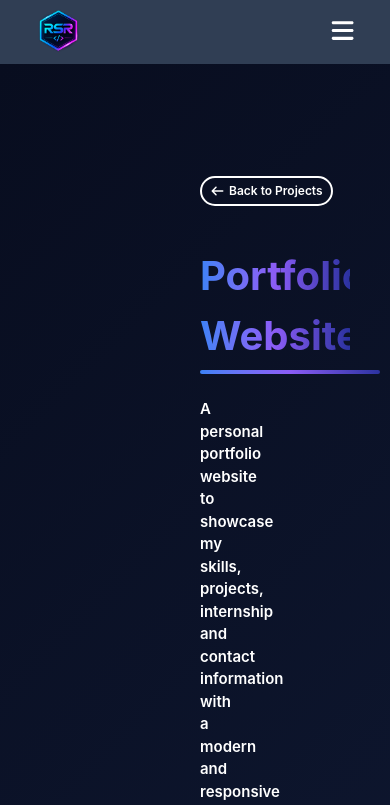
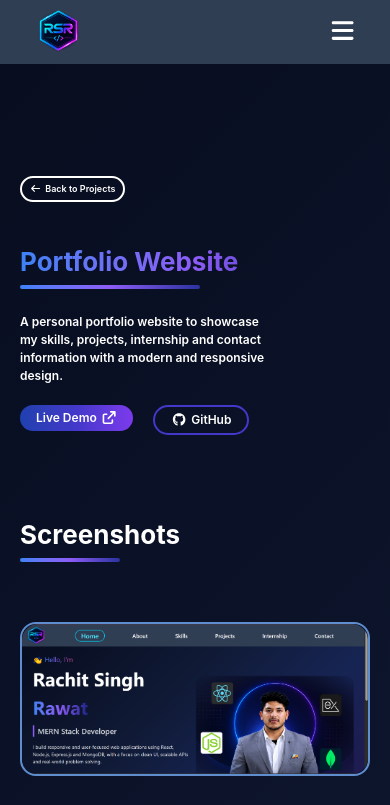
Before and after one commit to RachitRawat720/portfolio-website, a React (Vite) app: page /projects/portfolio-website in a window 390 px wide. Shown: the top 805 px of the page. Built offline with nearby package versions, Linux system fonts and the light colour scheme.

Commit message:
adding responsivity to details of the project page

```diff
--- a/src/components/projects/Portfolio_Website.jsx
+++ b/src/components/projects/Portfolio_Website.jsx
@@ -15,35 +15,35 @@ import MoveToTop from '../MoveToTop'
 
 const Portfolio_Website = () => {
     return (
-        <div className='px-10 overflow-hidden py-8 gap-5 bg-[linear-gradient(135deg,#080D1F_0%,#101A35_35%,#172554_65%,#24164F_100%)] pb-10'>
+        <div className='px-5 sm:px-10 overflow-hidden py-8 gap-5 bg-[linear-gradient(135deg,#080D1F_0%,#101A35_35%,#172554_65%,#24164F_100%)] pb-10'>
 
             <motion.div initial={{opacity: 0, x: -500, y: -100, scale: 0.3}} whileInView={{opacity: 1, x: 0, y: 0, scale: 1}} transition={{duration: 2}} viewport={{once: true}}
-            className='flex flex-col ml-40 pt-20 pb-40'>
-                <Link to = '/projects' className='w-fit border-2 border-white text-white hover:text-black hover:bg-white transition-colors duration-200 rounded-4xl flex gap-1 px-2 py-1 justify-center items-center text-[12px] hover:cursor-pointer font-semibold'><FontAwesomeIcon icon={faArrowLeft} />Back to Projects</Link>
+            className='flex flex-col sm:ml-20 md:ml-30 lg:ml-40 pt-20 pb-20 sm:pb-40 '>
+                <Link to = '/projects' className='w-fit border-2 border-white text-white hover:text-black hover:bg-white transition-colors duration-200 rounded-4xl flex gap-1 px-2 py-1 justify-center items-center text-[9px] md:text-[10px] lg:text-[11px] xl:text-[12px] hover:cursor-pointer font-semibold'><FontAwesomeIcon icon={faArrowLeft} />Back to Projects</Link>
 
-                <h2 className='mt-10 text-[40px] font-bold bg-linear-to-r from-[#3B82F6] via-[#8B5CF6] to-[#3239b9d2] bg-clip-text text-transparent'>Portfolio Website</h2>
+                <h2 className='mt-10 text-[26px] sm:text-[28px] md:text-[32px] lg:text-[36px] xl:text-[40px] font-bold bg-linear-to-r from-[#3B82F6] via-[#8B5CF6] to-[#3239b9d2] bg-clip-text text-transparent'>Portfolio Website</h2>
 
                 <div className='mt-1 h-1 w-45 rounded-full bg-linear-to-r from-[#3B82F6] via-[#8B5CF6] to-[#3239b9d2]'></div>
 
-                <p className='text-[15px] text-white mt-6 font-semibold pr-170'>
+                <p className='text-[12px] sm:text-[13px] lg:text-[14px] xl:text-[15px] text-white mt-6 font-semibold w-[70%] xs:w-[55%] sm:w-[50%] md:w-[45%] lg:w-[40%] xl:w-[35%]'>
                     A personal portfolio website to showcase my skills, projects, internship and contact information with a modern and responsive design.
                 </p>
 
                 <div className='flex mt-5 gap-5'>
-                    <a href='https://custom-notes-saver.vercel.app/' target='_blank' rel='noopener noreferrer'><button className='bg-linear-to-r from-[#1E40AF] via-[#4338CA] to-[#7C3AED] text-white rounded-4xl flex gap-1 px-4 py-2 justify-center items-center text-[16px] hover:cursor-pointer font-semibold'>Live Demo<FontAwesomeIcon icon={faArrowUpRightFromSquare} /></button></a>
+                    <a href='https://custom-notes-saver.vercel.app/' target='_blank' rel='noopener noreferrer'><button className='bg-linear-to-r from-[#1E40AF] via-[#4338CA] to-[#7C3AED] text-white rounded-4xl flex gap-1 px-4 py-1 md:py-2 justify-center items-center text-[12px] sm:text-[13px] md:text-[14px] lg:text-[15px] xl:text-[16px] hover:cursor-pointer font-semibold'>Live Demo<FontAwesomeIcon icon={faArrowUpRightFromSquare} className='text-[13px] sm:text-[14px] md:text-[16px] lg:text-[18px] xl:text-[20px]'/></button></a>
 
-                    <a href='https://github.com/RachitRawat720/portfolio-website' target='_blank' rel='noopener noreferrer'><button className='border-2 border-[#4338CA] text-white rounded-4xl flex gap-1 px-4 py-2 justify-center items-center text-[16px] hover:cursor-pointer font-semibold hover:bg-linear-to-r from-[#1E40AF] via-[#4338CA] to-[#7C3AED]'><FontAwesomeIcon icon={faGithub} className='text-[20px]'/>GitHub</button></a>
+                    <a href='https://github.com/RachitRawat720/portfolio-website' target='_blank' rel='noopener noreferrer'><button className='border-2 border-[#4338CA] text-white rounded-4xl flex gap-1 px-4 py-1 md:py-2 justify-center items-center text-[12px] sm:text-[13px] md:text-[14px] lg:text-[15px] xl:text-[16px] hover:cursor-pointer font-semibold hover:bg-linear-to-r from-[#1E40AF] via-[#4338CA] to-[#7C3AED]'><FontAwesomeIcon icon={faGithub} className='text-[13px] sm:text-[14px] md:text-[16px] lg:text-[18px] xl:text-[20px]'/>GitHub</button></a>
                 </div>
             </motion.div>
 
             <div>
                 <motion.div initial={{opacity: 0, scale: 0.2, x: -500}} whileInView={{opacity: 1, x: 0, scale: 1}} transition={{duration: 2}} viewport={{once: true, amount: 0.8}}>
-                    <h2 className='ml-40 text-[35px] font-bold text-white'>Screenshots</h2>
-                    <div className='ml-40 mt-1 h-1 w-25 rounded-full bg-linear-to-r from-[#3B82F6] via-[#8B5CF6] to-[#3239b9d2]'></div>
+                    <h2 className='text-[26px] xs:text-[28px] sm:text-[30px] md:text-[32px] lg:text-[35px] font-bold text-white'>Screenshots</h2>
+                    <div className='mt-1 h-1 w-25 rounded-full bg-linear-to-r from-[#3B82F6] via-[#8B5CF6] to-[#3239b9d2]'></div>
                 </motion.div>
 
                 <motion.div initial={{opacity: 0, scale: 0.2}} whileInView={{opacity: 1, scale: 1}} transition={{duration: 2}} viewport={{once: true, amount: 0.2}}
-                className='grid grid-cols-2 gap-20 pt-15'>
+                className='grid grid-cols-1 lg:grid-cols-2 gap-10 xs:gap-15 sm:gap-20 pt-15'>
                     <div className='rounded-2xl overflow-hidden border-2 border-[#5f8dce]'><img src={Home} alt="Home Screenshot" className='rounded-2xl'/></div>
                     <div className='rounded-2xl overflow-hidden border-2 border-[#5f8dce]'><img src={About} alt="About Screenshot" className='rounded-2xl'/></div>
                     <div className='rounded-2xl overflow-hidden border-2 border-[#5f8dce]'><img src={Skills} alt="Skills Screenshot"  className='rounded-2xl'/></div>
```
